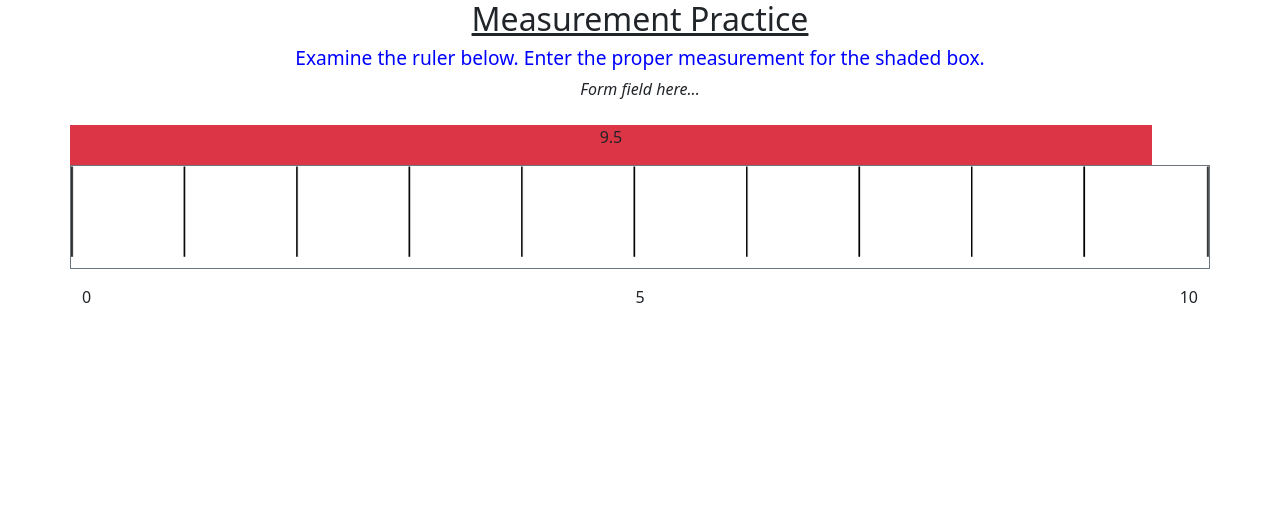
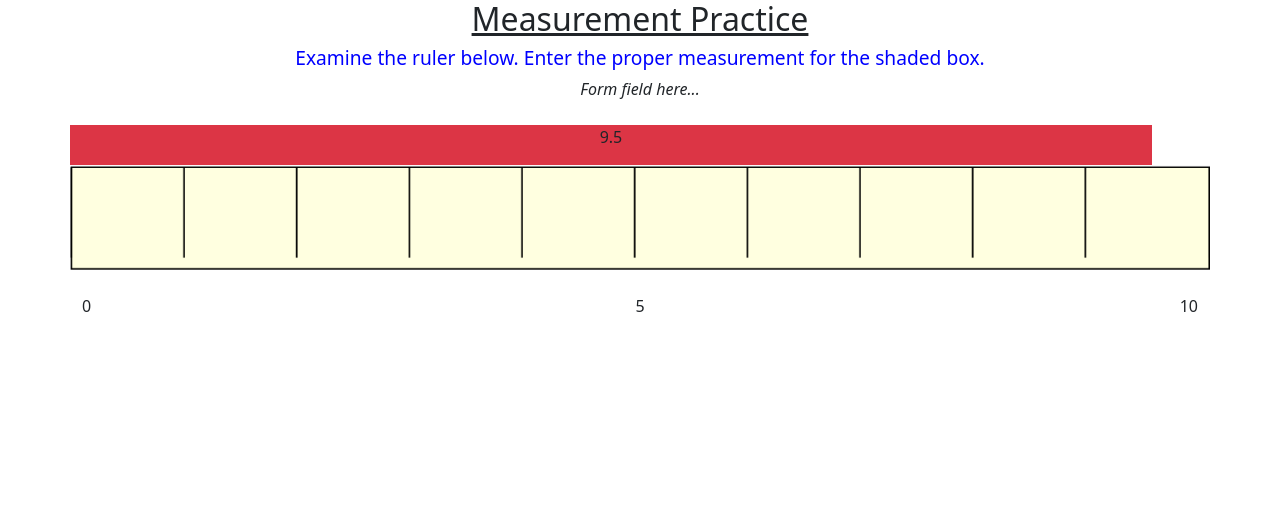
Before and after one commit to jimflores5/Measurement, a Flask app: page /measurement_practice in a window 1280 px wide. Shown: the top 510 px of the page. Run offline with Flask 3, Linux system fonts and the light colour scheme.

Commit message:
Replaced scales with shaded ruler images.

```diff
--- a/templates/measurement_practice.html
+++ b/templates/measurement_practice.html
@@ -16,13 +16,13 @@
             </div>
         </div>
         <div class="row">
-            <figure class="col-12 border border-secondary" style="padding:0px">
+            <figure class="col-12" style="padding:0px">
                 {% if num_divisions == 100 %}
-                    <img src="{{url_for('static', filename='100_scale.png')}}" class="figure-img img-fluid" alt="Scale showing 100 marks.">
+                    <img src="{{url_for('static', filename='ruler_100.png')}}" class="figure-img img-fluid" alt="Scale showing 100 marks.">
                 {% elif num_divisions == 10 %}
-                    <img src="{{url_for('static', filename='10_scale.png')}}" class="figure-img img-fluid" alt="Scale showing 100 marks.">
+                    <img src="{{url_for('static', filename='ruler_10.png')}}" class="figure-img img-fluid" alt="Scale showing 100 marks.">
                 {% else %}
-                    <img src="{{url_for('static', filename='1_scale.png')}}" class="figure-img img-fluid" alt="Scale showing 100 marks.">
+                    <img src="{{url_for('static', filename='ruler_1.png')}}" class="figure-img img-fluid" alt="Scale showing 100 marks.">
                 {% endif %}
             </figure>
         </div>
```
Also changed, not shown: static/ruler_1.png (added), static/ruler_10.png (added), static/ruler_100.png.
